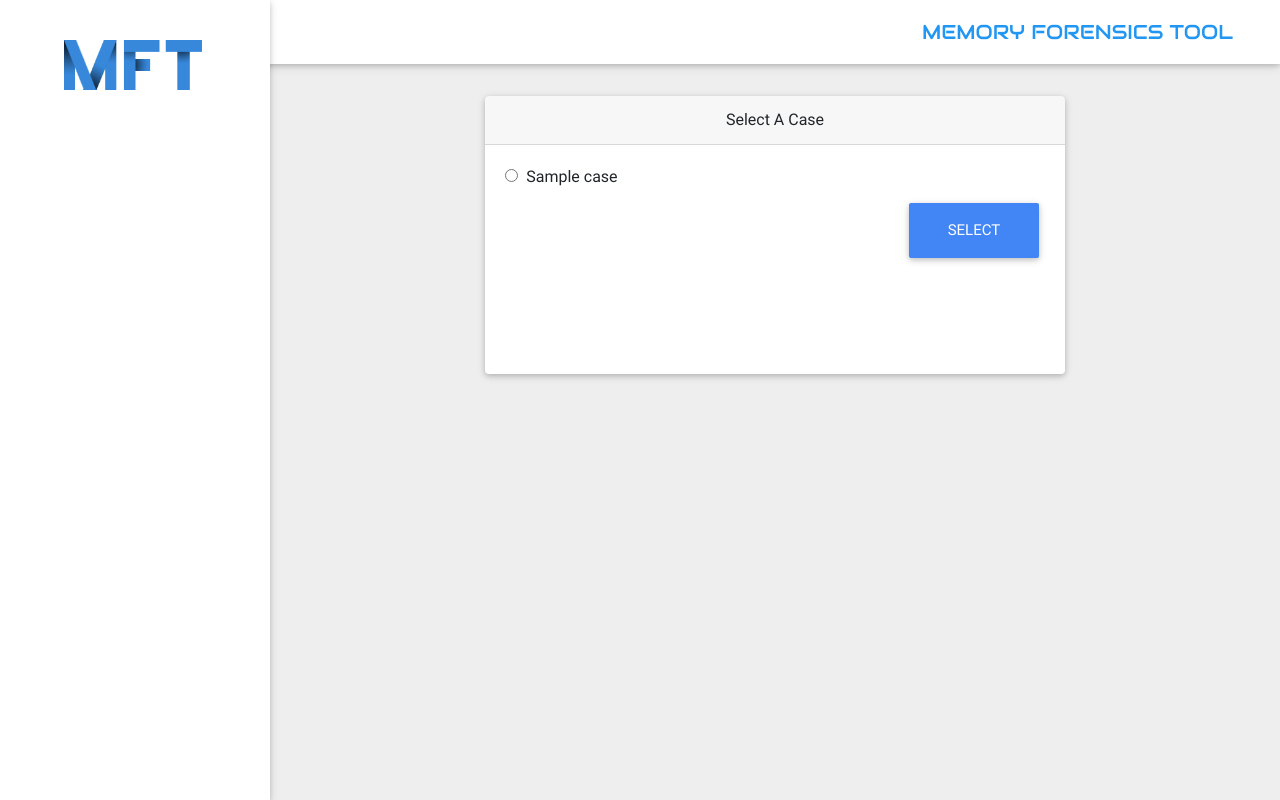
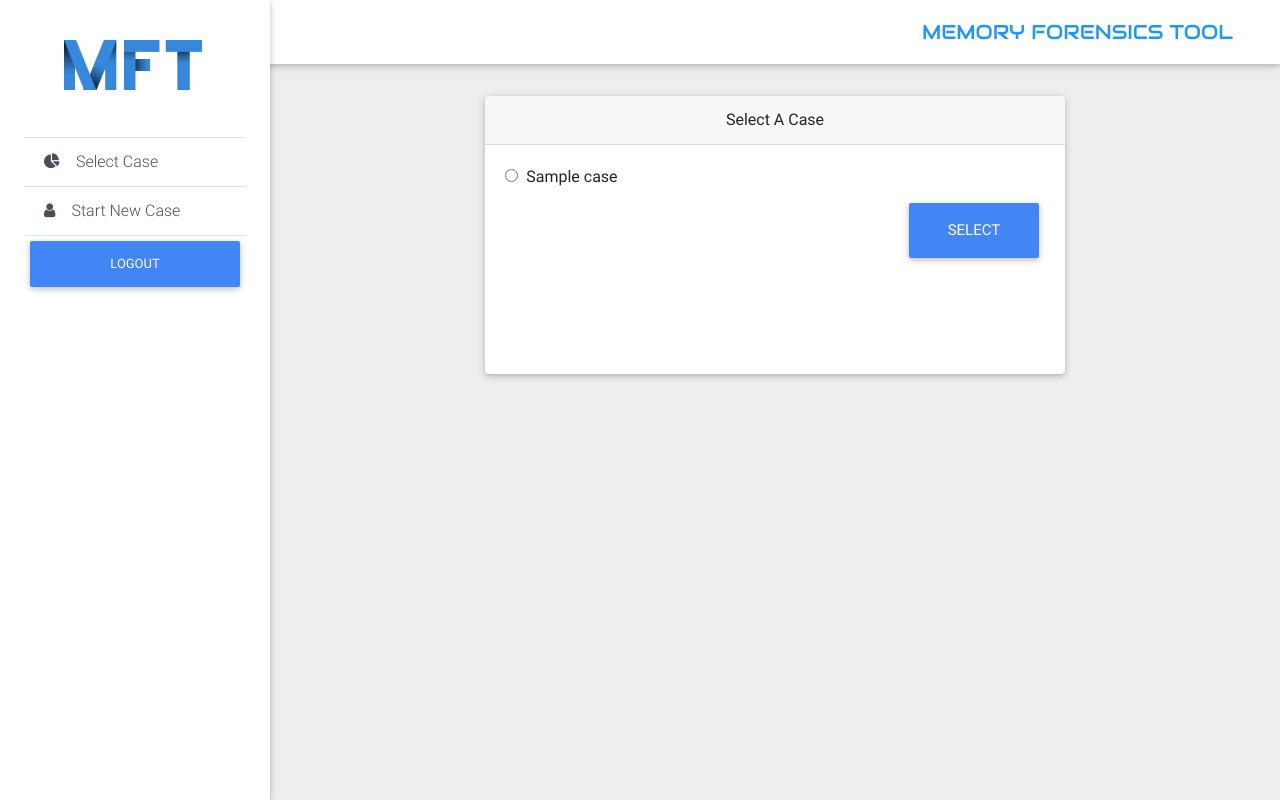
Before and after one commit to himanshuMaheshwari2311/Memory-Forensics-Tool, a Python web app: template server/project/templates/accounts/index.html in a window 1280 px wide. Run offline with Jinja, Linux system fonts and the light colour scheme; the template is opened without the code that fills it: most values are stand-ins (such as "Sample title", 1, 10 or a date in 2020); a map, chart or similar area stays blank.

Commit message:
added logout button

```diff
--- a/server/project/templates/accounts/index.html
+++ b/server/project/templates/accounts/index.html
@@ -1,4 +1,4 @@
-{% extends "layout/layout.html" %} {% block body %}
+{% extends "layout/index_layout.html" %} {% block body %}
 <main class="pt-5 mx-lg-5">
     <div class="container-fluid mt-5">
 
--- a/server/project/templates/layout/case_layout.html
+++ b/server/project/templates/layout/case_layout.html
@@ -29,8 +29,12 @@
         <i class="fa fa-map mr-3"></i>Registry Hives</a>
     <a href="#" class="list-group-item list-group-item-action waves-effect" id="5" onClick="toggleTable(5)">
         <i class="fa fa-money mr-3"></i>Kernel Modules</a>
+
+        <button type="button" class="btn btn-primary">
+            <a href="{{ url_for('logout') }}" style="color: white;" id="6">Logout
+            </a>
+        </button>
     </div>
 
 
-
 {% endblock %}
--- /dev/null
+++ b/server/project/templates/layout/index_layout.html
@@ -0,0 +1,13 @@
+{% extends "layout/layout.html" %} {% block sidebar %}
+<!--Main Navigation-->
+<div class="list-group list-group-flush">
+    <a href="#" class="list-group-item list-group-item-action waves-effect" id="1" onClick="">
+        <i class="fa fa-pie-chart mr-3"></i>Select Case
+    </a>
+    <a href="#" class="list-group-item list-group-item-action waves-effect" id="2" onClick="">
+        <i class="fa fa-user mr-3"></i>Start New Case</a>
+    <a href="{{ url_for('logout') }}" class="btn btn-primary" id="6">Logout
+    </a>
+</div>
+
+{% endblock %}
--- a/server/project/templates/layout/layout.html
+++ b/server/project/templates/layout/layout.html
@@ -7,8 +7,8 @@
     <meta http-equiv="x-ua-compatible" content="ie=edge">
     <title>Memory Forensics Tool</title>
     <!-- Font Awesome -->
-    <link rel="stylesheet" href="{{ url_for('static', filename='css/font-awesome.min.css') }}">
-    <!-- Bootstrap core CSS -->
+    <!--link rel="stylesheet" href="{{ url_for('static', filename='css/font-awesome.min.css') }}"-->
+    <link href="https://maxcdn.bootstrapcdn.com/font-awesome/4.7.0/css/font-awesome.min.css" rel="stylesheet" integrity="sha384-wvfXpqpZZVQGK6TAh5PVlGOfQNHSoD2xbE+QkPxCAFlNEevoEH3Sl0sibVcOQVnN" crossorigin="anonymous">    <!-- Bootstrap core CSS -->
     <link href="{{ url_for('static', filename='css/bootstrap.min.css')}}" rel="stylesheet">
     <!-- Material Design Bootstrap -->
     <link href="{{ url_for('static', filename='css/mdb.min.css')}}" rel="stylesheet">
```
Lines whose indentation alone changed are shown as unchanged.
